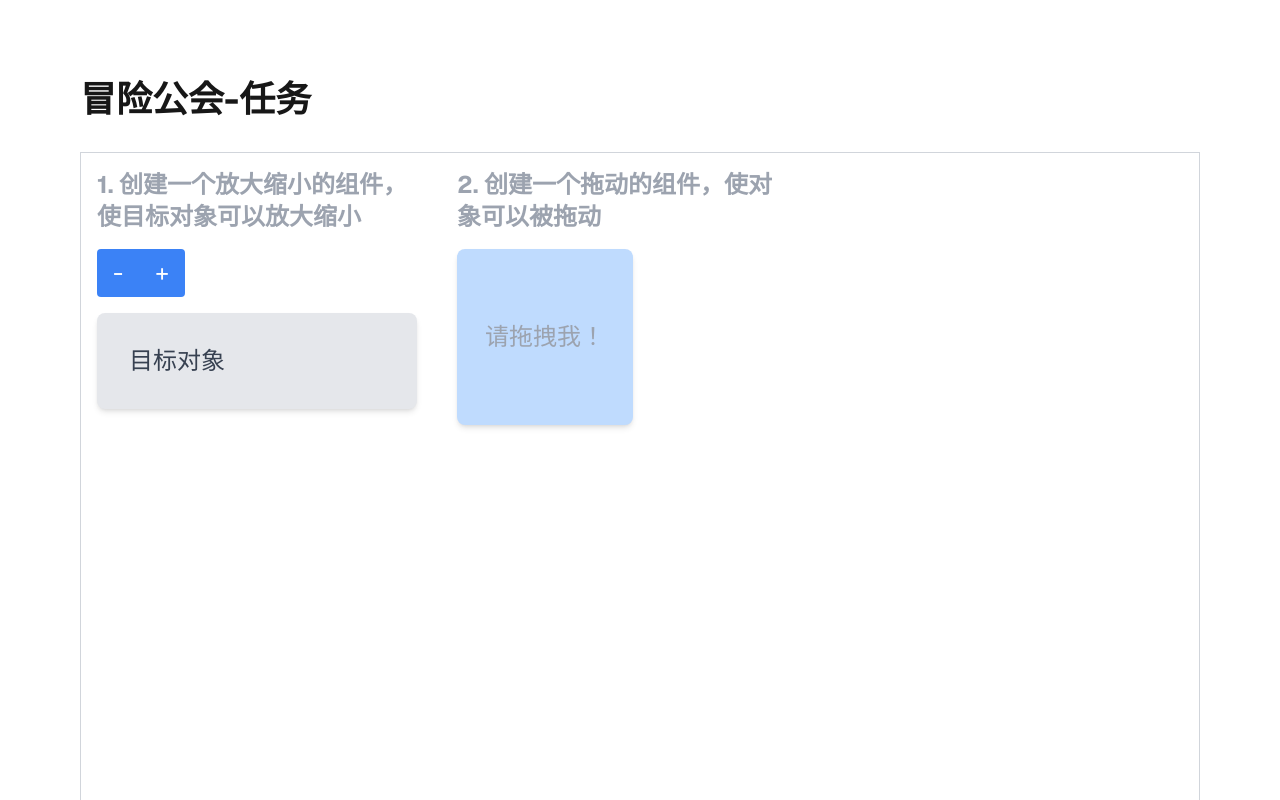
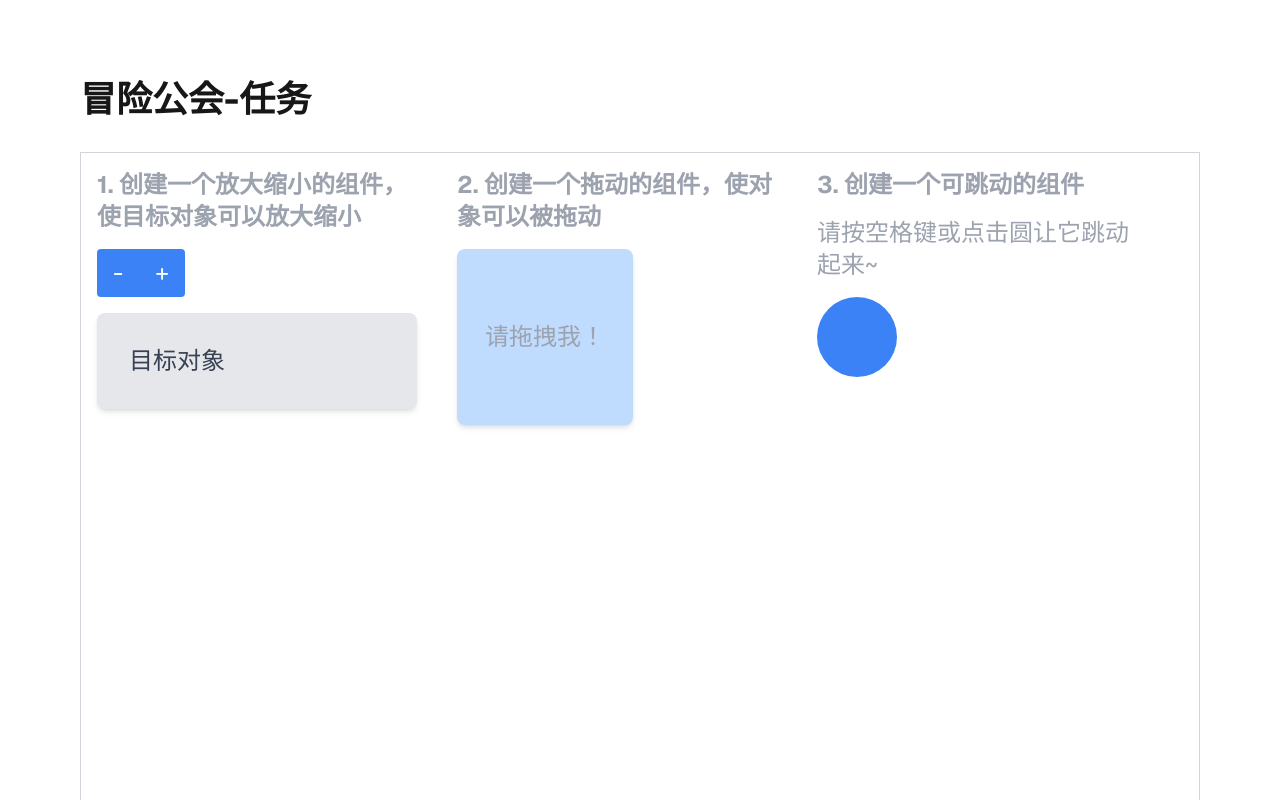
Before and after one commit to freebeDAO/advanture-island, a Next.js app: page / in a window 1280 px wide. Shown: the top 800 px of the page. Built offline with nearby package versions, Linux system fonts and the light colour scheme.

Commit message:
feat: weixin: azhaorz，任务：创建一个可跳动的组件

```diff
--- a/src/app/page.tsx
+++ b/src/app/page.tsx
@@ -1,6 +1,7 @@
 import Image from "next/image";
 import ScaledComponentDemo from "./test/ScaledComponentDemo";
 import DraggerComponentDemo from "./test/DraggerComponentDemo";
+import JumpableComponentDemo from "./test/JumpableComponentDemo";
 
 export default function Home() {
   return (
@@ -13,6 +14,8 @@ export default function Home() {
           <ScaledComponentDemo />
           <div className="w-10" />
           <DraggerComponentDemo />
+          <div className="w-10" />
+          <JumpableComponentDemo />
         </h2>
       </main>
       <footer className="row-start-3 flex gap-6 flex-wrap items-center justify-center mt-8">
--- /dev/null
+++ b/src/app/test/JumpableComponentDemo.tsx
@@ -0,0 +1,22 @@
+"use client";
+
+import React from "react";
+import JumpableComponent from "src/components/component/JumpableComponent";
+
+/**
+ * weixin: azhaorz，任务：创建一个可跳动的组件
+ */
+
+const JumpableComponentDemo: React.FC = () => {
+  return (
+    <div className="w-80">
+      <div className="flex flex-col">
+        <h1 className="text-2xl font-bold mb-4">3. 创建一个可跳动的组件 </h1>
+        <p className="mb-4">请按空格键或点击圆让它跳动起来~</p>
+        <JumpableComponent />
+      </div>
+    </div>
+  );
+};
+
+export default JumpableComponentDemo;
--- /dev/null
+++ b/src/components/component/JumpableComponent.tsx
@@ -0,0 +1,40 @@
+"use client";
+
+import React, { useState, useEffect } from "react";
+
+const JumpableComponent: React.FC = () => {
+  const [isJumping, setIsJumping] = useState(false);
+
+  const jump = () => {
+    if (!isJumping) {
+      setIsJumping(true);
+      setTimeout(() => setIsJumping(false), 500);
+    }
+  };
+
+  useEffect(() => {
+    const handleKeyDown = (event: KeyboardEvent) => {
+      if (event.code === "Space") {
+        event.preventDefault(); // 阻止空格键的默认行为
+        jump();
+      }
+    };
+
+    window.addEventListener("keydown", handleKeyDown);
+
+    return () => {
+      window.removeEventListener("keydown", handleKeyDown);
+    };
+  }, []);
+
+  return (
+    <div
+      className={`w-20 h-20 bg-blue-500 rounded-full cursor-pointer transition-transform duration-500 ${
+        isJumping ? "transform -translate-y-10" : ""
+      }`}
+      onClick={jump}
+    />
+  );
+};
+
+export default JumpableComponent;
```
